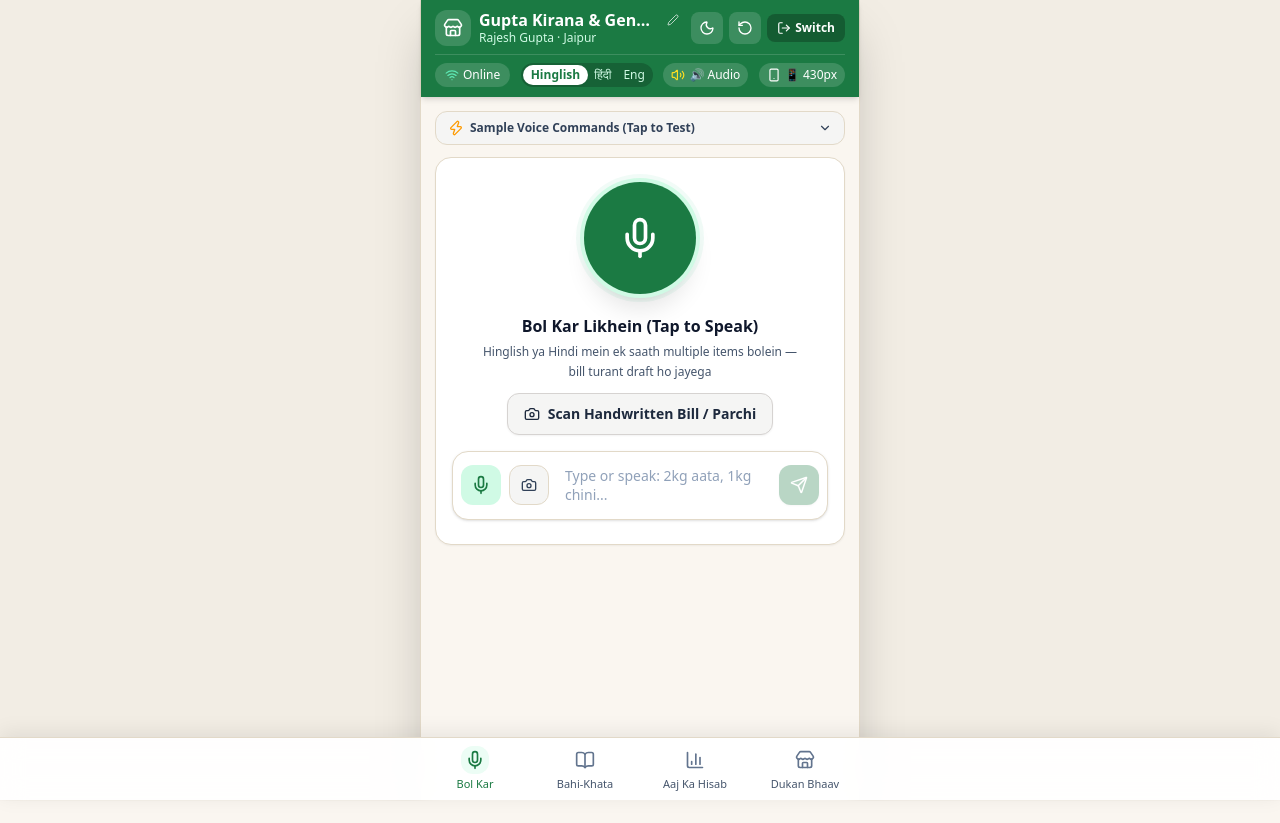
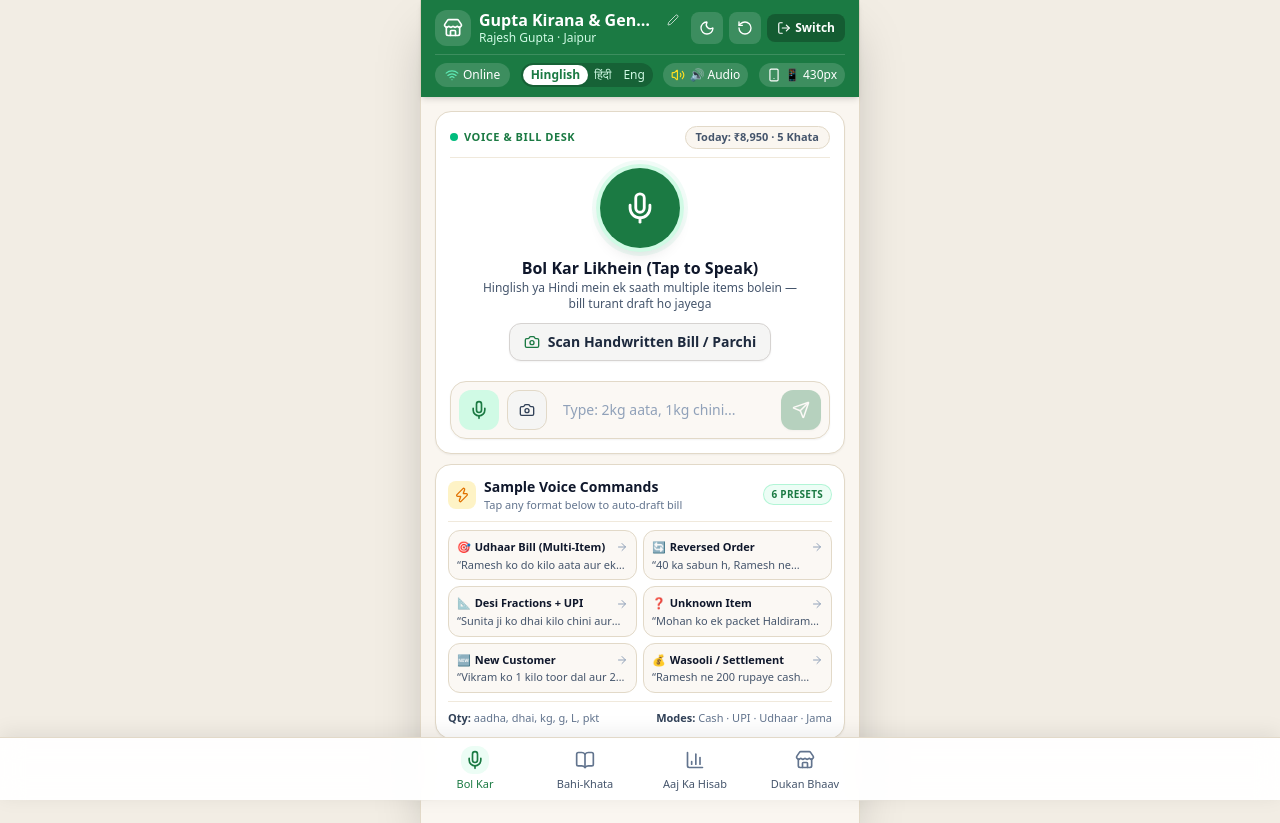
Before and after one commit to exp-anubhav/KiranaScan, a React (Vite) app: page / in a window 1280 px wide. Both pictures are taken after a click on the button "🚀 Instant Demo Login: Gupta Kirana Store". Before the commit the page ends 800 px from the top, so only its background shows below. Built offline with nearby package versions, Linux system fonts and the light colour scheme.

Commit message:
Structure VoiceTab into full-height POS desk and extended voice command grid

```diff
--- a/src/App.jsx
+++ b/src/App.jsx
@@ -352,7 +352,7 @@ export default function App() {
   // ══════════════════════════════════════════════════════════════
   const renderTabContent = () => {
     switch (activeTab) {
-      case 0: return <VoiceTab store={store} isOnline={isOnline} soundboxEnabled={soundboxEnabled} lang={lang} labels={labels} />;
+      case 0: return <VoiceTab store={store} isOnline={isOnline} soundboxEnabled={soundboxEnabled} lang={lang} labels={labels} isMobileFrame={isMobileFrame} />;
       case 1: return <LedgerTab store={store} isOnline={isOnline} lang={lang} labels={labels} />;
       case 2: return <DailyHisabTab store={store} lang={lang} labels={labels} />;
       case 3: return <CatalogueTab store={store} isOnline={isOnline} lang={lang} labels={labels} />;
@@ -531,7 +531,7 @@ export default function App() {
       </header>
 
       {/* Tab Content */}
-      <main className={`flex-1 ${isMobileFrame ? 'w-full max-w-[440px] mx-auto p-3.5 pb-24' : 'max-w-5xl w-full mx-auto p-6 pb-12'}`}>
+      <main className={`flex-1 flex flex-col ${isMobileFrame ? 'w-full max-w-[440px] mx-auto p-3.5 pb-20' : 'max-w-5xl w-full mx-auto p-6 pb-12'}`}>
         {renderTabContent()}
       </main>
 
--- a/src/components/VoiceTab.jsx
+++ b/src/components/VoiceTab.jsx
@@ -6,7 +6,7 @@ import { DEMO_CHIPS, SAMPLE_HANDWRITTEN_BILLS } from '../data/seedData.js';
 import {
   Mic, Send, Plus, Minus, Edit3, Check, X,
   AlertTriangle, ChevronDown, MessageCircle, Copy, Undo2, User, Phone, Zap,
-  Camera, Upload, Sparkles
+  Camera, Upload, Sparkles, ArrowRight
 } from 'lucide-react';
 
 // ─── helpers ────────────────────────────────────────────────────
@@ -361,7 +361,7 @@ function buildReceiptText(shopName, txnId, timestamp, items, total, oldBal, newB
 }
 
 // ─── COMPONENT ──────────────────────────────────────────────────
-export default function VoiceTab({ store, isOnline, soundboxEnabled, lang, labels }) {
+export default function VoiceTab({ store, isOnline, soundboxEnabled, lang, labels, isMobileFrame = true }) {
   // ──── state ─────────────────────
   const [transcript, setTranscript] = useState('');
   const [isListening, setIsListening] = useState(false);
@@ -770,6 +770,10 @@ export default function VoiceTab({ store, isOnline, soundboxEnabled, lang, label
   }, [draft, oldBal]);
 
   const shopName = store?.shopName || labels?.appName || 'Gupta Kirana & General Store';
+  const hisabSnapshot = store?.dailyHisab || {};
+  const todaySalesTotal = (Number(hisabSnapshot.cashSales) || 0) + (Number(hisabSnapshot.upiSales) || 0) + (Number(hisabSnapshot.creditIssued) || 0);
+  const todayBillsCount = store?.todayTransactions?.length || 0;
+  const customerCount = store?.customers?.length || 0;
 
   // ── payment pills config in strict order: Cash, UPI, Udhaar, Wasooli ──
   const paymentModes = [
@@ -926,7 +930,7 @@ export default function VoiceTab({ store, isOnline, soundboxEnabled, lang, label
 
   // ── Unified Text/Voice Input bar ──
   const renderInputBar = (compact = false) => (
-    <div className={`w-full bg-white dark:bg-[#16202A] rounded-2xl border border-[#E2D9C8] dark:border-[#2A3644] shadow-sm p-2 flex items-center gap-1.5 sm:gap-2 ${compact ? 'mb-1' : 'mt-4'}`}>
+    <div className={`w-full bg-[#FAF6F0]/70 dark:bg-[#11181F] rounded-2xl border border-[#E2D9C8] dark:border-[#2A3644] shadow-xs p-1.5 sm:p-2 flex items-center gap-1.5 sm:gap-2 ${compact ? 'bg-white dark:bg-[#16202A] mb-1' : 'mt-2.5'}`}>
       <button
         onClick={isListening ? stopListening : startListening}
         className={`w-10 h-10 rounded-xl flex items-center justify-center shrink-0 transition-all ${
@@ -950,8 +954,10 @@ export default function VoiceTab({ store, isOnline, soundboxEnabled, lang, label
       </button>
 
       <textarea
-        rows={2}
-        className="flex-1 min-w-0 px-2 py-1.5 text-sm bg-transparent border-0 focus:outline-none resize-none leading-snug text-slate-900 dark:text-white placeholder:text-slate-400 dark:placeholder:text-slate-500"
+        rows={!isMobileFrame || compact || transcript.length > 32 ? 2 : 1}
+        className={`flex-1 min-w-0 px-2 py-1.5 text-sm bg-transparent border-0 focus:outline-none resize-none leading-snug text-slate-900 dark:text-white placeholder:text-slate-400 dark:placeholder:text-slate-500 ${
+          !isMobileFrame || compact || transcript.length > 32 ? '' : 'whitespace-nowrap overflow-hidden'
+        }`}
         value={transcript}
         onChange={e => setTranscript(e.target.value)}
         onKeyDown={e => {
@@ -960,7 +966,7 @@ export default function VoiceTab({ store, isOnline, soundboxEnabled, lang, label
             doParse(transcript);
           }
         }}
-        placeholder={isListening ? 'Listening… Sabhi items bolein' : 'Type or speak: 2kg aata, 1kg chini...'}
+        placeholder={isListening ? 'Listening… Items bolein' : 'Type: 2kg aata, 1kg chini...'}
       />
 
       {transcript && (
@@ -988,56 +994,42 @@ export default function VoiceTab({ store, isOnline, soundboxEnabled, lang, label
 
   // ─────────────────────────────── RENDER ───────────────────────────
   return (
-    <div className="space-y-3 pb-6">
-      {/* ── TOP SECTION: SAMPLE VOICE CHIPS (COLLAPSIBLE ACCORDION) ── */}
-      <div>
-        <button
-          onClick={() => setShowChips(prev => !prev)}
-          className="flex items-center justify-between w-full px-3 py-2 rounded-xl bg-stone-100 dark:bg-[#16202A] border border-[#E2D9C8] dark:border-[#2A3644] text-xs font-semibold text-slate-700 dark:text-slate-300 hover:bg-stone-200 dark:hover:bg-[#1E293B] transition-colors"
-        >
-          <span className="flex items-center gap-1.5">
-            <Zap className="w-4 h-4 text-amber-500 shrink-0" />
-            {labels?.demoChips || 'Sample Voice Commands (Tap to Test)'}
-          </span>
-          <ChevronDown size={14} className={`transform transition-transform duration-200 ${showChips ? 'rotate-180' : ''}`} />
-        </button>
-
-        {showChips && (
-          <div className="flex gap-2 overflow-x-auto pb-2 pt-2 scrollbar-hide animate-fade-in">
-            {DEMO_CHIPS.map((chip, i) => (
-              <button
-                key={i}
-                onClick={() => {
-                  onChipClick(chip);
-                  setShowChips(false);
-                }}
-                className="shrink-0 px-3 py-1.5 rounded-full bg-white dark:bg-[#16202A] border border-[#E2D9C8] dark:border-[#2A3644] text-xs font-medium text-slate-800 dark:text-slate-200 hover:bg-emerald-50 dark:hover:bg-emerald-950/40 hover:border-[#1B7A43] transition-all shadow-xs whitespace-nowrap active:scale-95"
-              >
-                {chip.emoji} {chip.label}
-              </button>
-            ))}
-          </div>
-        )}
-      </div>
-
-      {/* ── STATE 1: NO DRAFT OPEN -> HERO CENTER MIC + INPUT BAR ── */}
+    <div className={`flex-1 flex flex-col ${draft && !confirmedTxn ? 'space-y-3 pb-6' : 'pb-1'}`}>
+      {/* ── STATE 1: NO DRAFT OPEN -> STRUCTURED VOICE COUNTER + EXTENDED COMMANDS DIRECTORY ── */}
       {(!draft || confirmedTxn) && (
-        <div className="flex flex-col items-center justify-center py-6 px-4 text-center bg-white dark:bg-[#16202A] border border-[#E2D9C8] dark:border-[#2A3644] rounded-2xl shadow-xs fade-in">
-          {/* Ripple rings around mic */}
-          <div className="relative flex items-center justify-center mb-5">
-            {isListening && (
+        <div className={!isMobileFrame ? 'flex-1 grid grid-cols-1 md:grid-cols-12 gap-5 items-stretch fade-in' : 'flex-1 flex flex-col gap-2.5 fade-in'}>
+          {/* ── PANEL 1: VOICE & BILL CAPTURE DESK ── */}
+          <section className={`${!isMobileFrame ? 'md:col-span-7 flex flex-col justify-between p-5' : 'flex flex-col p-3.5'} bg-white dark:bg-[#16202A] border border-[#E2D9C8] dark:border-[#2A3644] rounded-2xl shadow-xs`}>
+            {/* Top Desk Status Strip */}
+            <div className="flex items-center justify-between gap-2 pb-2 border-b border-[#F0E9DC] dark:border-[#222D38] text-[11px]">
+              <span className="inline-flex items-center gap-1.5 font-bold uppercase tracking-wider text-[#1B7A43] dark:text-emerald-400">
+                <span className={`w-2 h-2 rounded-full ${isListening ? 'bg-red-500 animate-ping' : 'bg-emerald-500'}`} />
+                {isListening
+                  ? (lang === 'hi' ? 'सुन रहे हैं…' : 'Listening Live')
+                  : (lang === 'hi' ? 'वॉयस और बिल डेस्क' : 'Voice & Bill Desk')}
+              </span>
+              <span className="font-semibold text-slate-600 dark:text-slate-300 bg-[#FAF6F0] dark:bg-[#11181F] px-2.5 py-0.5 rounded-full border border-[#E2D9C8] dark:border-[#2A3644]">
+                {lang === 'hi' ? `आज: ${fmt(todaySalesTotal)}` : `Today: ${fmt(todaySalesTotal)}`} · {todayBillsCount > 0 ? `${todayBillsCount} New` : `${customerCount} Khata`}
+              </span>
+            </div>
+
+            {/* Hero Mic + Title + Parchi OCR CTA */}
+            <div className={`flex flex-col items-center justify-center text-center my-auto ${!isMobileFrame ? 'py-5' : 'py-2.5'}`}>
+              <div className={`relative flex items-center justify-center ${!isMobileFrame ? 'mb-3.5' : 'mb-2.5'}`}>
+                {isListening ? (
                   <>
-                <div className="absolute w-36 h-36 rounded-full bg-red-500/20 animate-ping" />
-                <div className="absolute w-44 h-44 rounded-full bg-red-500/10 animate-pulse" />
+                    <div className={`absolute rounded-full bg-red-500/20 animate-ping ${!isMobileFrame ? 'w-32 h-32' : 'w-28 h-28'}`} />
+                    <div className={`absolute rounded-full bg-red-500/10 animate-pulse ${!isMobileFrame ? 'w-40 h-40' : 'w-34 h-34'}`} />
                   </>
-            )}
-            {!isListening && (
-              <div className="absolute w-32 h-32 rounded-full bg-emerald-500/10 dark:bg-emerald-500/20 animate-pulse" />
+                ) : (
+                  <div className={`absolute rounded-full bg-emerald-500/10 dark:bg-emerald-500/20 animate-pulse ${!isMobileFrame ? 'w-28 h-28' : 'w-24 h-24'}`} />
                 )}
 
                 <button
                   onClick={isListening ? stopListening : startListening}
-              className={`relative w-28 h-28 rounded-full flex items-center justify-center transition-all duration-300 shadow-xl ${
+                  className={`relative rounded-full flex items-center justify-center transition-all duration-300 shadow-lg ${
+                    !isMobileFrame ? 'w-24 h-24' : 'w-20 h-20'
+                  } ${
                     isListening
                       ? 'bg-red-600 text-white mic-pulse ring-4 ring-red-300 dark:ring-red-900'
                       : 'bg-[#1B7A43] text-white hover:bg-[#156336] hover:scale-105 active:scale-95 ring-4 ring-emerald-100 dark:ring-emerald-950/40'
@@ -1045,7 +1037,7 @@ export default function VoiceTab({ store, isOnline, soundboxEnabled, lang, label
                   aria-label={isListening ? 'Stop recording' : 'Start recording'}
                 >
                   {isListening ? (
-                <div className="flex items-center gap-1 h-10">
+                    <div className="flex items-center gap-1 h-8">
                       {[0, 1, 2, 3, 4, 5].map(i => (
                         <span
                           key={i}
@@ -1055,51 +1047,147 @@ export default function VoiceTab({ store, isOnline, soundboxEnabled, lang, label
                       ))}
                     </div>
                   ) : (
-                <Mic size={44} />
-              )}
-            </button>
-          </div>
-
-          <h3 className="text-base font-bold text-slate-900 dark:text-white mb-1">
-            {isListening ? '🔴 Listening… Sabhi Items Ek Saath Bolein' : 'Bol Kar Likhein (Tap to Speak)'}
+                    <Mic size={!isMobileFrame ? 38 : 34} />
+                  )}
+                </button>
+              </div>
+
+              <h3 className="text-base font-bold text-slate-900 dark:text-white leading-tight">
+                {isListening
+                  ? '🔴 Listening… Sabhi Items Ek Saath Bolein'
+                  : (lang === 'hi' ? 'बोल कर लिखें (टैप करें)' : 'Bol Kar Likhein (Tap to Speak)')}
               </h3>
 
-          <p className="text-xs text-slate-600 dark:text-slate-400 max-w-xs leading-relaxed">
+              <p className="text-xs text-slate-600 dark:text-slate-400 max-w-xs leading-snug mt-0.5">
                 {isListening
                   ? 'Bolne ke baad 2 sec rukhein ya laal Mic dabakar bill banayein'
-              : 'Hinglish ya Hindi mein ek saath multiple items bolein — bill turant draft ho jayega'}
+                  : (lang === 'hi'
+                    ? 'हिंदी या हिंग्लिश में एक साथ कई आइटम बोलें — बिल तुरंत बनेगा'
+                    : 'Hinglish ya Hindi mein ek saath multiple items bolein — bill turant draft ho jayega')}
               </p>
 
               <button
                 type="button"
                 onClick={openBillModal}
-            className="px-4 py-2.5 rounded-xl bg-stone-100 dark:bg-slate-800 hover:bg-stone-200 dark:hover:bg-slate-700 text-slate-800 dark:text-slate-100 border border-stone-300 dark:border-slate-700 font-semibold text-sm flex items-center gap-2 mx-auto mt-3 transition-colors shadow-xs"
-          >
-            <Camera className="w-4 h-4" /> Scan Handwritten Bill / Parchi
+                className="px-3.5 py-2 rounded-xl bg-stone-100 dark:bg-slate-800 hover:bg-stone-200 dark:hover:bg-slate-700 text-slate-800 dark:text-slate-100 border border-stone-300 dark:border-slate-700 font-semibold text-xs sm:text-sm flex items-center gap-2 mx-auto mt-2.5 transition-colors shadow-xs active:scale-[0.99]"
+              >
+                <Camera className="w-4 h-4 text-[#1B7A43] dark:text-emerald-400" />
+                <span>Scan Handwritten Bill / Parchi</span>
               </button>
 
               {speechNotice && (
-            <div className="mt-3 text-xs text-amber-700 dark:text-amber-300 bg-amber-50 dark:bg-amber-950/50 px-3 py-1.5 rounded-full border border-amber-200 dark:border-amber-800 animate-fade-in max-w-xs">
+                <div className="mt-2 text-xs text-amber-700 dark:text-amber-300 bg-amber-50 dark:bg-amber-950/50 px-3 py-1 rounded-full border border-amber-200 dark:border-amber-800 animate-fade-in max-w-xs">
                   ℹ️ {speechNotice}
                 </div>
               )}
 
               {parseTimeMs !== null && (
-            <div className="mt-3">
-              <span className="text-xs bg-emerald-50 dark:bg-emerald-950/40 text-emerald-700 dark:text-emerald-300 font-semibold px-2.5 py-1 rounded-full border border-emerald-200 dark:border-emerald-800">
+                <div className="mt-2">
+                  <span className="text-xs bg-emerald-50 dark:bg-emerald-950/40 text-emerald-700 dark:text-emerald-300 font-semibold px-2.5 py-0.5 rounded-full border border-emerald-200 dark:border-emerald-800">
                     ⚡ Parsed in {parseTimeMs}ms
                   </span>
                 </div>
               )}
-
-          {/* Unified Input bar directly below the mic card */}
+            </div>
+
+            {/* Unified Input bar docked cleanly inside desk */}
             {renderInputBar(false)}
-        </div>
-      )}
-
-      {/* ── STATE 2: DRAFT IS OPEN -> COMPACT TOP INPUT BAR + APPROVAL CARD ── */}
+          </section>
+
+          {/* ── PANEL 2: STRUCTURED VOICE COMMANDS DIRECTORY (EXTENDS TO BOTTOM) ── */}
+          <section className={`${!isMobileFrame ? 'md:col-span-5 p-4' : 'p-3'} flex-1 flex flex-col justify-between bg-white dark:bg-[#16202A] border border-[#E2D9C8] dark:border-[#2A3644] rounded-2xl shadow-xs`}>
+            {/* Structured Section Header */}
+            <div className="flex items-center justify-between gap-2 pb-2 border-b border-[#F0E9DC] dark:border-[#222D38]">
+              <div className="flex items-center gap-2 min-w-0">
+                <span className="w-7 h-7 rounded-lg bg-amber-100 dark:bg-amber-950/60 text-amber-600 dark:text-amber-400 flex items-center justify-center shrink-0">
+                  <Zap className="w-4 h-4" />
+                </span>
+                <div className="min-w-0">
+                  <h4 className="text-xs sm:text-sm font-bold text-slate-900 dark:text-white truncate">
+                    {lang === 'hi' ? 'नमूना वॉयस कमांड' : 'Sample Voice Commands'}
+                  </h4>
+                  <p className="text-[11px] text-slate-500 dark:text-slate-400 truncate">
+                    {lang === 'hi' ? 'बिल बनाने के लिए टैप करें' : 'Tap any format below to auto-draft bill'}
+                  </p>
+                </div>
+              </div>
+              <span className="text-[10px] font-bold uppercase tracking-wide px-2 py-0.5 rounded-full bg-emerald-50 dark:bg-emerald-950/50 text-[#1B7A43] dark:text-emerald-300 border border-emerald-200/80 dark:border-emerald-800 shrink-0">
+                {DEMO_CHIPS.length} Presets
+              </span>
+            </div>
+
+            {/* Proportional Structured Command Grid */}
+            <div className={`flex-1 grid ${!isMobileFrame ? 'grid-cols-1 gap-2 py-2.5' : 'grid-cols-2 gap-1.5 auto-rows-fr py-2'}`}>
+              {DEMO_CHIPS.map((chip, i) => (
+                <button
+                  key={i}
+                  type="button"
+                  onClick={() => onChipClick(chip)}
+                  className={`group text-left rounded-xl border border-[#E2D9C8] dark:border-[#2A3644] bg-[#FAF6F0]/75 dark:bg-[#11181F] hover:bg-emerald-50/70 dark:hover:bg-emerald-950/30 hover:border-[#1B7A43] dark:hover:border-emerald-600 transition-all active:scale-[0.98] flex flex-col justify-between ${
+                    !isMobileFrame ? 'p-2.5' : 'p-2 min-h-[50px]'
+                  }`}
+                >
+                  <div className="flex items-center justify-between gap-1 w-full">
+                    <span className={`${!isMobileFrame ? 'text-xs' : 'text-[11px]'} font-bold text-slate-900 dark:text-white truncate flex items-center gap-1`}>
+                      <span aria-hidden="true">{chip.emoji}</span>
+                      <span className="truncate">{chip.label}</span>
+                    </span>
+                    <ArrowRight className="w-3 h-3 text-slate-400 group-hover:text-[#1B7A43] dark:group-hover:text-emerald-400 group-hover:translate-x-0.5 transition-all shrink-0" />
+                  </div>
+                  <p className={`text-[11px] text-slate-600 dark:text-slate-400 leading-tight mt-0.5 ${!isMobileFrame ? 'line-clamp-2' : 'line-clamp-1'}`}>
+                    “{chip.text}”
+                  </p>
+                </button>
+              ))}
+            </div>
+
+            {/* Supported Syntax Reference Footer */}
+            <div className="pt-2 border-t border-[#F0E9DC] dark:border-[#222D38] flex flex-wrap items-center justify-between gap-x-2 gap-y-0.5 text-[11px] text-slate-500 dark:text-slate-400">
+              <span>
+                <strong className="text-slate-700 dark:text-slate-300">Qty:</strong> aadha, dhai, kg, g, L, pkt
+              </span>
+              <span>
+                <strong className="text-slate-700 dark:text-slate-300">Modes:</strong> Cash · UPI · Udhaar · Jama
+              </span>
+            </div>
+          </section>
+        </div>
+      )}
+
+      {/* ── STATE 2: DRAFT IS OPEN -> COLLAPSIBLE COMMANDS + COMPACT INPUT BAR + APPROVAL CARD ── */}
       {draft && !confirmedTxn && (
         <div className="space-y-3">
+          {/* Quick Voice Switcher (Collapsible when reviewing a draft) */}
+          <div>
+            <button
+              onClick={() => setShowChips(prev => !prev)}
+              className="flex items-center justify-between w-full px-3 py-2 rounded-xl bg-stone-100 dark:bg-[#16202A] border border-[#E2D9C8] dark:border-[#2A3644] text-xs font-semibold text-slate-700 dark:text-slate-300 hover:bg-stone-200 dark:hover:bg-[#1E293B] transition-colors"
+            >
+              <span className="flex items-center gap-1.5">
+                <Zap className="w-4 h-4 text-amber-500 shrink-0" />
+                {labels?.demoChips || 'Sample Voice Commands (Tap to Test)'}
+              </span>
+              <ChevronDown size={14} className={`transform transition-transform duration-200 ${showChips ? 'rotate-180' : ''}`} />
+            </button>
+
+            {showChips && (
+              <div className="flex gap-2 overflow-x-auto pb-2 pt-2 scrollbar-hide animate-fade-in">
+                {DEMO_CHIPS.map((chip, i) => (
+                  <button
+                    key={i}
+                    onClick={() => {
+                      onChipClick(chip);
+                      setShowChips(false);
+                    }}
+                    className="shrink-0 px-3 py-1.5 rounded-full bg-white dark:bg-[#16202A] border border-[#E2D9C8] dark:border-[#2A3644] text-xs font-medium text-slate-800 dark:text-slate-200 hover:bg-emerald-50 dark:hover:bg-emerald-950/40 hover:border-[#1B7A43] transition-all shadow-xs whitespace-nowrap active:scale-95"
+                  >
+                    {chip.emoji} {chip.label}
+                  </button>
+                ))}
+              </div>
+            )}
+          </div>
+
           {/* Compact Input bar at top */}
           {renderInputBar(true)}
 
```
Lines whose indentation alone changed are shown as unchanged.
